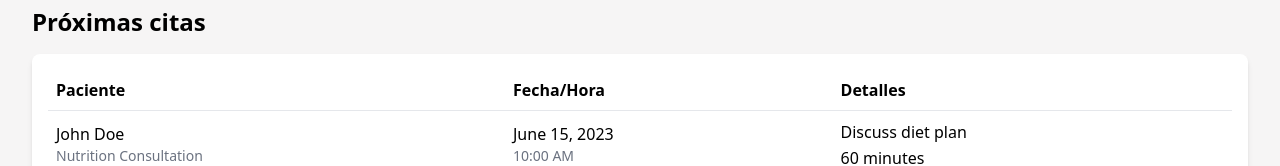
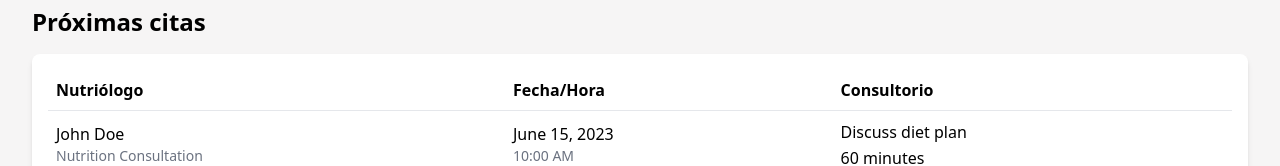
Before and after one commit to AndreaHerrera20034/Citas, a React (Vite) app: page / in a window 1280 px wide. Shown: the part 448-614 px from the top of the page. Built offline with nearby package versions, Linux system fonts and the light colour scheme.

Commit message:
Actualizacion de modales

```diff
--- a/src/pages/Calendario.jsx
+++ b/src/pages/Calendario.jsx
@@ -116,8 +116,9 @@ const Calendario = () => {
             {selectedEvent ? (
                 <>
                     <h2 className="text-xl font-semibold mb-4">Detalles de la cita</h2>
-                    <p className="mb-4">Título: {selectedEvent.title}</p>
-                    <p className="mb-4">Descripción: {selectedEvent.description}</p>
+                    <p className="mb-4">Paciente: {selectedEvent.title}</p>
+                    <p className="mb-4">Nutriólogo: {selectedEvent.description}</p>
+                    <p className="mb-4">Consultorio: {selectedEvent.description}</p>
                     <p className="mb-4">Fecha: {dayjs(selectedEvent.start).format('YYYY-MM-DD HH:mm')}</p>
                     <button onClick={handleCancelEvent} className="w-full bg-red-500 text-white py-2 rounded mt-4 hover:bg-red-600">
                         Cancelar Cita
--- a/src/pages/Home.jsx
+++ b/src/pages/Home.jsx
@@ -35,9 +35,9 @@ function Home() {
                         <table className="w-full">
                             <thead>
                                 <tr>
-                                    <th className="text-left p-2">Paciente</th>
+                                    <th className="text-left p-2">Nutriólogo</th>
                                     <th className="text-left p-2">Fecha/Hora</th>
-                                    <th className="text-left p-2">Detalles</th>
+                                    <th className="text-left p-2">Consultorio</th>
                                 </tr>
                             </thead>
                             <tbody>
```
